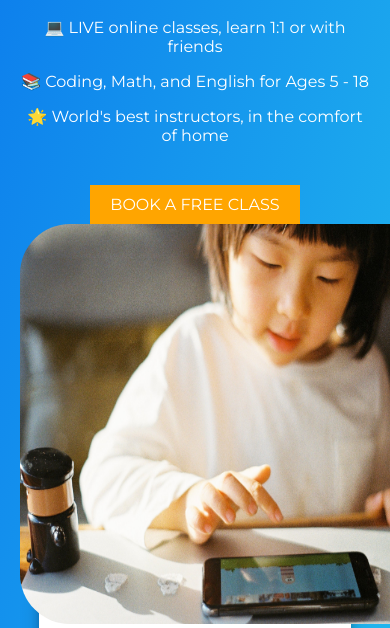
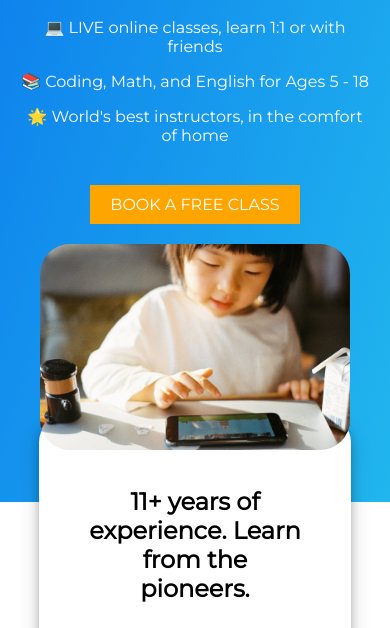
Before and after one commit to Aurum1611/GG-Test-Site, a PHP site: page / in a window 390 px wide; the page is wider, and only the part inside the window is pictured. Shown: the part 733-1361 px from the top of that part. Run offline with PHP 8.4, Linux system fonts and the light colour scheme; grey boxes are pictures that could not be loaded.

Commit message:
Made improvement to site responsiveness

```diff
--- a/index.php
+++ b/index.php
@@ -19,7 +19,7 @@
     <meta charset="utf-8">
     <meta http-equiv="X-UA-Compatible" content="IE=edge">
 
-    <title>Coding School - Landing Page</title>
+    <title>Camp K12 - Coding School - Landing Page</title>
 
     <meta name="description" content="">
     <meta name="viewport" content="width=device-width, initial-scale=1">
--- a/partials/classroom-experience.php
+++ b/partials/classroom-experience.php
@@ -36,7 +36,7 @@
         </div>
 
         <div class="right">
-            <img src="public/images/programming.jpg" alt="A man programming" width="600px" height="400px">
+            <img class="responsive-img" src="public/images/programming.jpg" alt="A man programming">
         </div>
 
     </div>
--- a/partials/header.php
+++ b/partials/header.php
@@ -34,7 +34,7 @@
         </div>
 
         <div class="right">
-            <img src="public/images/kid-tv-learn.jpg" alt="Kid learning on Tablet" width="450px" height="400px">
+            <img class="responsive-img" src="public/images/kid-tv-learn.jpg" alt="Kid learning on Tablet">
         </div>
 
     </div>
--- a/partials/parents-slider.php
+++ b/partials/parents-slider.php
@@ -9,7 +9,7 @@
         <div class="slideshow-container">
 
             <div class="mySlides fade card first">
-                <img
+                <img class="responsive-img"
                     src="https://images.unsplash.com/photo-1468218457742-ee484fe2fe4c?ixlib=rb-1.2.1&ixid=MnwxMjA3fDB8MHxzZWFyY2h8MTF8fHBvcnRyYWl0JTIwcGVvcGxlfGVufDB8fDB8fA%3D%3D&auto=format&fit=crop&w=500&q=60">
                 <p><b>Mrs. Jain</b>, Adi's Mom, Grade 8, USA</p>
                 <div>"The Course helped Aadi get
@@ -20,7 +20,7 @@
             </div>
 
             <div class="mySlides fade card">
-                <img
+                <img class="responsive-img"
                     src="https://images.unsplash.com/photo-1508214751196-bcfd4ca60f91?ixlib=rb-1.2.1&ixid=MnwxMjA3fDB8MHxzZWFyY2h8MTB8fHBvcnRyYWl0JTIwcGVvcGxlfGVufDB8fDB8fA%3D%3D&auto=format&fit=crop&w=500&q=60">
                 <p><b>Arwinn</b>, Jason's Dad, Grade 3, USA</p>
                 <div>"Jason is homeschooled and is now
@@ -30,7 +30,7 @@
             </div>
 
             <div class="mySlides fade card">
-                <img
+                <img class="responsive-img"
                     src="https://images.unsplash.com/photo-1506863530036-1efeddceb993?ixlib=rb-1.2.1&ixid=MnwxMjA3fDB8MHxzZWFyY2h8M3x8cG9ydHJhaXQlMjBwZW9wbGV8ZW58MHx8MHx8&auto=format&fit=crop&w=500&q=60">
                 <p><b>Miss Sarah</b>, Cade's Mom, Grade 5, USA</p>
                 <div>"The curriculum is personalized
--- a/public/styles/style.css
+++ b/public/styles/style.css
@@ -14,6 +14,12 @@ body {
 .card {
     box-shadow: 0 4px 8px 0 rgba(0, 0, 0, 0.2), 0 6px 20px 0 rgba(0, 0, 0, 0.19);
     border-radius: 15px;
+}
+
+.responsive-img {
+    width: 100%;
+    max-width: 400px;
+    height: auto;
 }
 
 button {
@@ -523,6 +529,9 @@ footer>div.footer>div.br2 {
         height: fit-content;
         text-align: center;
     }
+    div.header div.grid-content img {
+        padding: 20px;
+    }
     div.grid-content {
         display: block;
     }
@@ -545,8 +554,6 @@ footer>div.footer>div.br2 {
     }
     /* Classroom Experience */
     .classroom-exp .grid-content .right img {
-        width: 300px;
-        height: 200px;
         margin: 20px;
     }
     .classroom-exp .left {
@@ -568,4 +575,17 @@ footer>div.footer>div.br2 {
     div.member-benefits {
         margin-left: -15px;
     }
+    div.member-benefits>table td,
+    div.member-benefits>table th {
+        padding: 3px;
+        width: 100%;
+        max-width: 400px;
+        height: auto;
+    }
+    /* Footer */
+    footer div.footer {
+        width: 100%;
+        max-width: 400px;
+        height: auto;
+    }
 }
```
